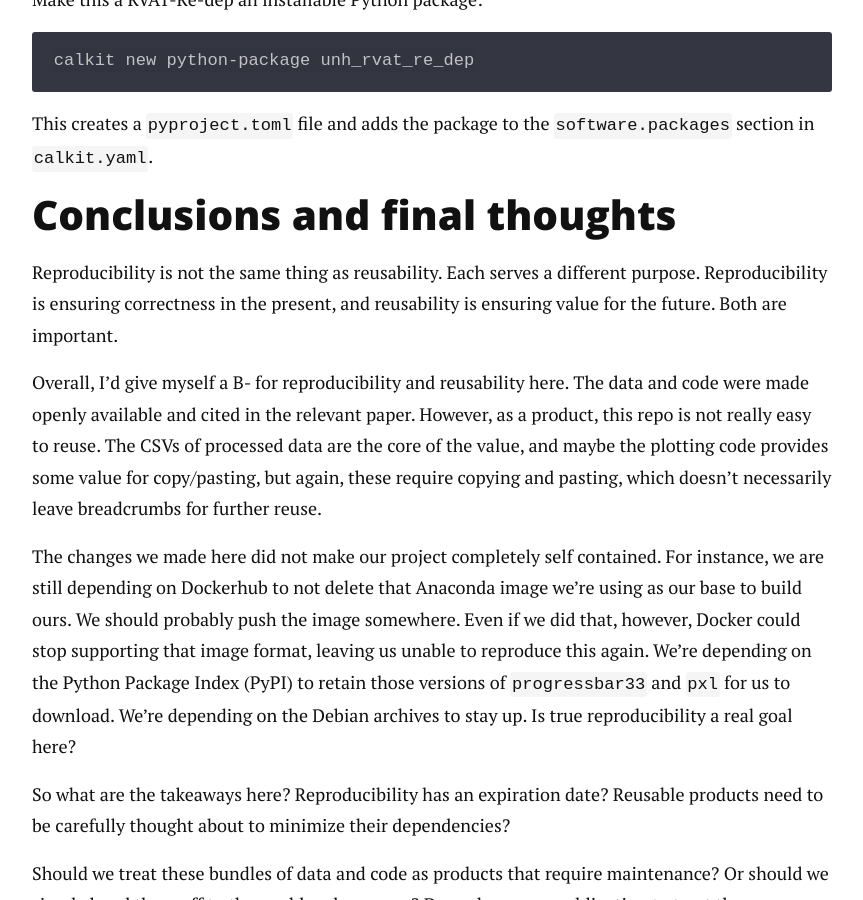
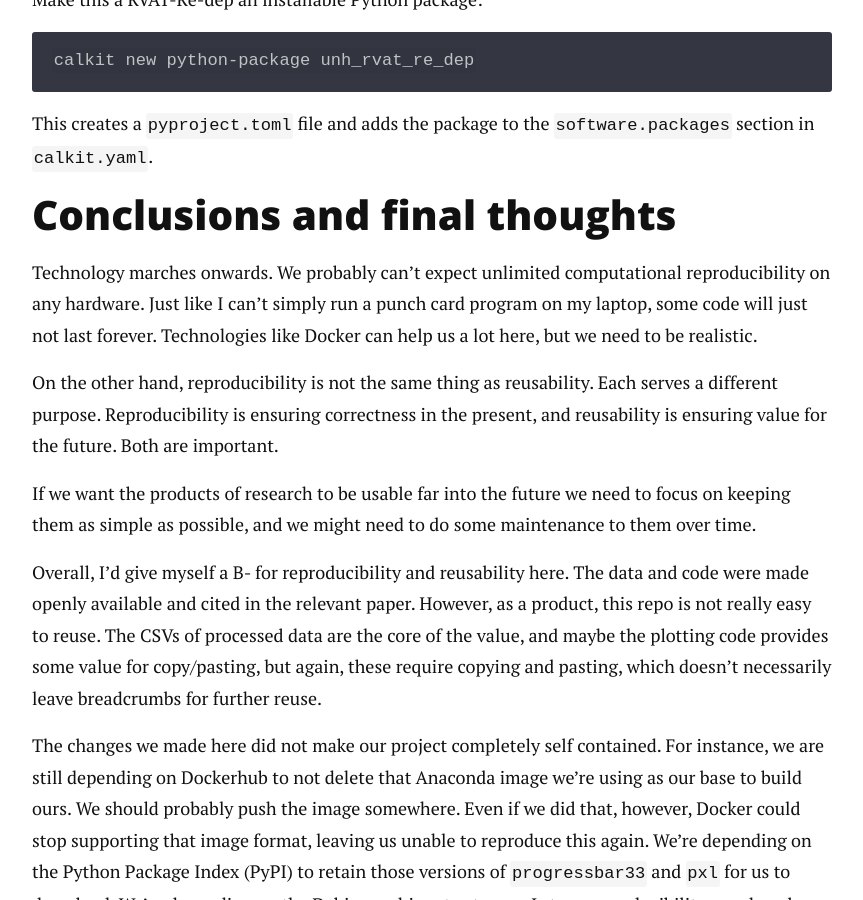
Before and after one commit to petebachant/petebachant.github.io, a Jekyll site: the page built from _posts/2024-12-03-failed-to-repro.markdown, in a window 1280 px wide and 900 px high, scrolled down 13647 px. Shown: the whole window, without its empty margins (208-1071 px from the left). Built offline with Jekyll 4.4.1, drawn with Linux system fonts in a browser that asks for light colours; nearby versions of some CDN libraries; comment, search, counter and statistics services are not loaded.

Commit message:
Add to conclusions

```diff
--- a/_posts/2024-12-03-failed-to-repro.markdown
+++ b/_posts/2024-12-03-failed-to-repro.markdown
@@ -433,11 +433,24 @@ This creates a `pyproject.toml` file and adds the package to the
 
 ## Conclusions and final thoughts
 
-Reproducibility is not the same thing as reusability.
+Technology marches onwards.
+We probably can't expect unlimited computational reproducibility
+on any hardware.
+Just like I can't simply run a punch card program on my laptop,
+some code will just not last forever.
+Technologies like Docker can help us a lot here,
+but we need to be realistic.
+
+On the other hand,
+reproducibility is not the same thing as reusability.
 Each serves a different purpose.
 Reproducibility is ensuring correctness in the present,
 and reusability is ensuring value for the future.
 Both are important.
+
+If we want the products of research to be usable far into the future
+we need to focus on keeping them as simple as possible,
+and we might need to do some maintenance to them over time.
 
 Overall, I'd give myself a B- for reproducibility and reusability
 here.
```
